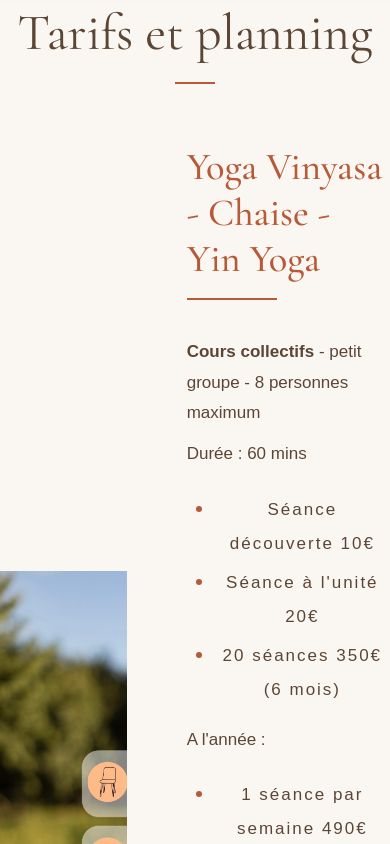
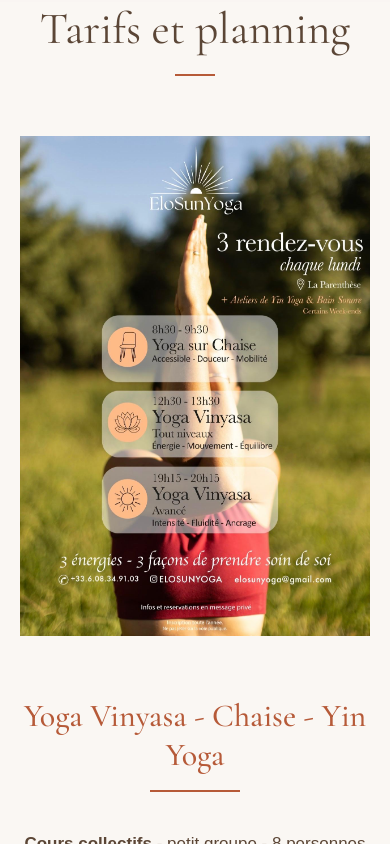
Before and after one commit to Romain-Delchie/EloSunYoga, a React (Vite) app: page /test in a window 390 px wide. Shown: the part 4060-4904 px from the top of the page. Built offline with nearby package versions, Linux system fonts and the light colour scheme.

Commit message:
debug css

```diff
--- a/src/Page/Princing/Pricing.css
+++ b/src/Page/Princing/Pricing.css
@@ -50,7 +50,7 @@
 display: flex;
 gap:10px;
 flex-direction: column;
-align-items: center;
+align-items: flex-start;
 justify-content: center;
    font-family: Arial, sans-serif;
    color: #5b4636;
@@ -122,8 +122,6 @@
 }
 
 .company{
-
-    margin-top:90px;
 width: 450px;
     max-width:900px;
 
@@ -167,6 +165,9 @@
 .pricing p {
 font-size: 17px;
 }
+.pricing li {
+font-size: 17px;
+}
 
 .pricing-image img{
     max-width:420px;
@@ -174,7 +175,70 @@
     margin:auto;
 }
 .pro-image img{
-    max-width:420px;
+    max-width:320px;
     margin:auto;
 }
+.company{
+    padding: 0 20px;
 }
+.company p {
+    line-height: 1.3;
+}
+}
+
+@media(max-width:906px) {
+
+    .pricing-top {
+        flex-direction: column;
+        justify-content: center;
+        align-items: center;
+    }
+
+    .pricing-content {
+        width: 90%;
+        text-align: center;
+        align-items: center;
+    }
+
+    .pricing-content h3 {
+        text-align: center;
+    }
+
+    .pricing-content h3::after {
+        left: 50%;
+        transform: translateX(-50%);
+    }
+
+    .pricing-block {
+        width: 100%;
+    }
+
+    .pricing-block ul {
+        display: inline-block;
+        text-align: left;
+        padding-left: 25px;
+        margin: 18px auto;
+    }
+    .pro-section {
+        flex-direction: column;
+        gap: 80px;
+    }
+
+    .company p {
+        text-align: center;
+    }
+}
+
+@media(max-width:500px) {
+    .pricing h2{
+        font-size: 2.8rem;
+    }
+
+    .pricing-content h3 {
+        font-size: 2rem;
+    }
+    .company{
+    padding: 0 80px;
+    }
+
+}
```
